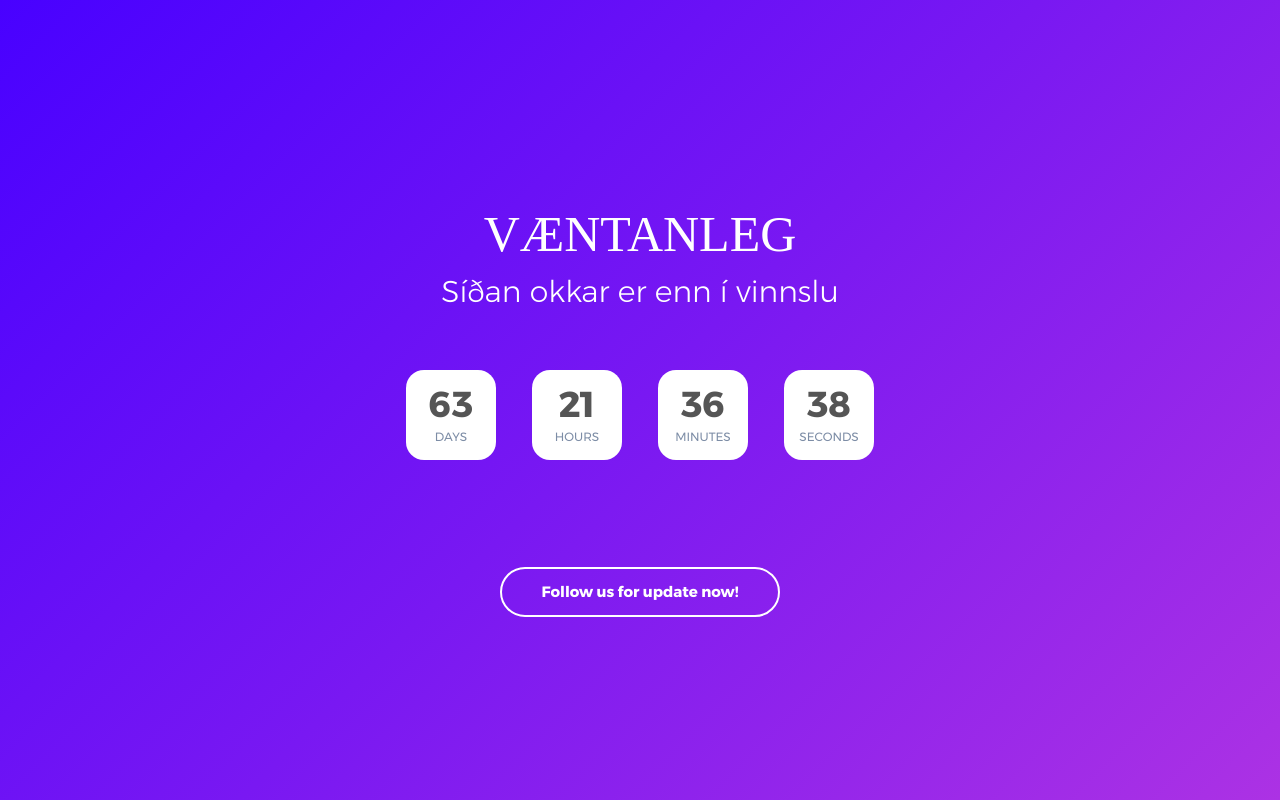
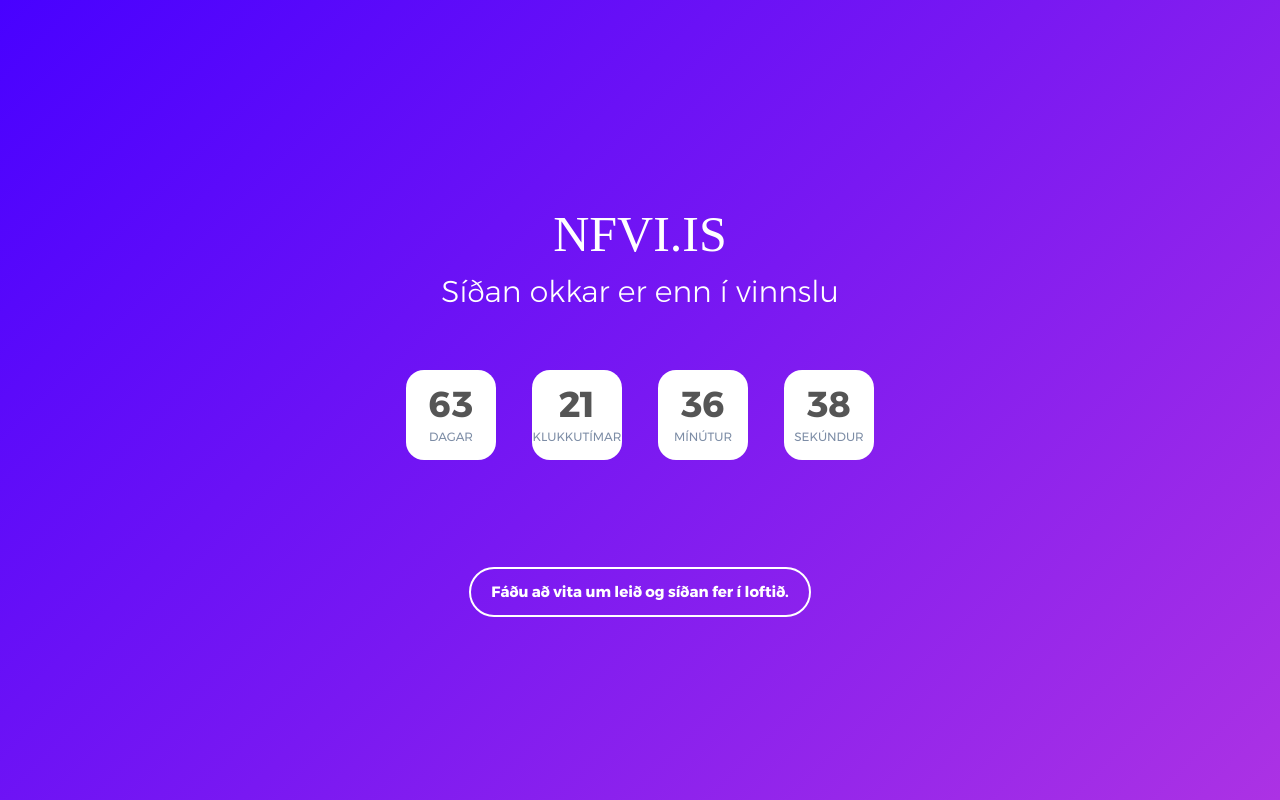
Before and after one commit to Pezimar/nfvi, a plain HTML site: page index.html in a window 1280 px wide. Drawn offline with Linux system fonts and the light colour scheme; a web font is replaced by a local one.

Commit message:
Þýtt og takki virktur

```diff
--- a/index.html
+++ b/index.html
@@ -28,7 +28,7 @@
 		<span></span>
 		<div class="flex-col-c p-t-50 p-b-50">
 			<h3 class="l1-txt1 txt-center p-b-10">
-				Væntanleg
+				NFVI.is
 			</h3>
 
 			<p class="txt-center l1-txt2 p-b-60">
@@ -38,28 +38,30 @@
 			<div class="flex-w flex-c cd100 p-b-82">
 				<div class="flex-col-c-m size2 how-countdown">
 					<span class="l1-txt3 p-b-9 days">35</span>
-					<span class="s1-txt1">Days</span>
+					<span class="s1-txt1">Dagar</span>
 				</div>
 
 				<div class="flex-col-c-m size2 how-countdown">
 					<span class="l1-txt3 p-b-9 hours">17</span>
-					<span class="s1-txt1">Hours</span>
+					<span class="s1-txt1">Klukkutímar</span>
 				</div>
 
 				<div class="flex-col-c-m size2 how-countdown">
 					<span class="l1-txt3 p-b-9 minutes">50</span>
-					<span class="s1-txt1">Minutes</span>
+					<span class="s1-txt1">Mínútur</span>
 				</div>
 
 				<div class="flex-col-c-m size2 how-countdown">
 					<span class="l1-txt3 p-b-9 seconds">39</span>
-					<span class="s1-txt1">Seconds</span>
+					<span class="s1-txt1">Sekúndur</span>
 				</div>
 			</div>
 
-			<button class="flex-c-m s1-txt2 size3 how-btn"  data-toggle="modal" data-target="#subscribe">
-				Follow us for update now!
-			</button>
+			<a href="https://www.instagram.com/nfvi/">
+				<button class="flex-c-m s1-txt2 size3 how-btn"  data-toggle="modal" data-target="#subscribe">
+				Fáðu að vita um leið og síðan fer í loftið.
+				</button>
+			</a>
 		</div>
 
 		<span class="s1-txt3 txt-center">
```
